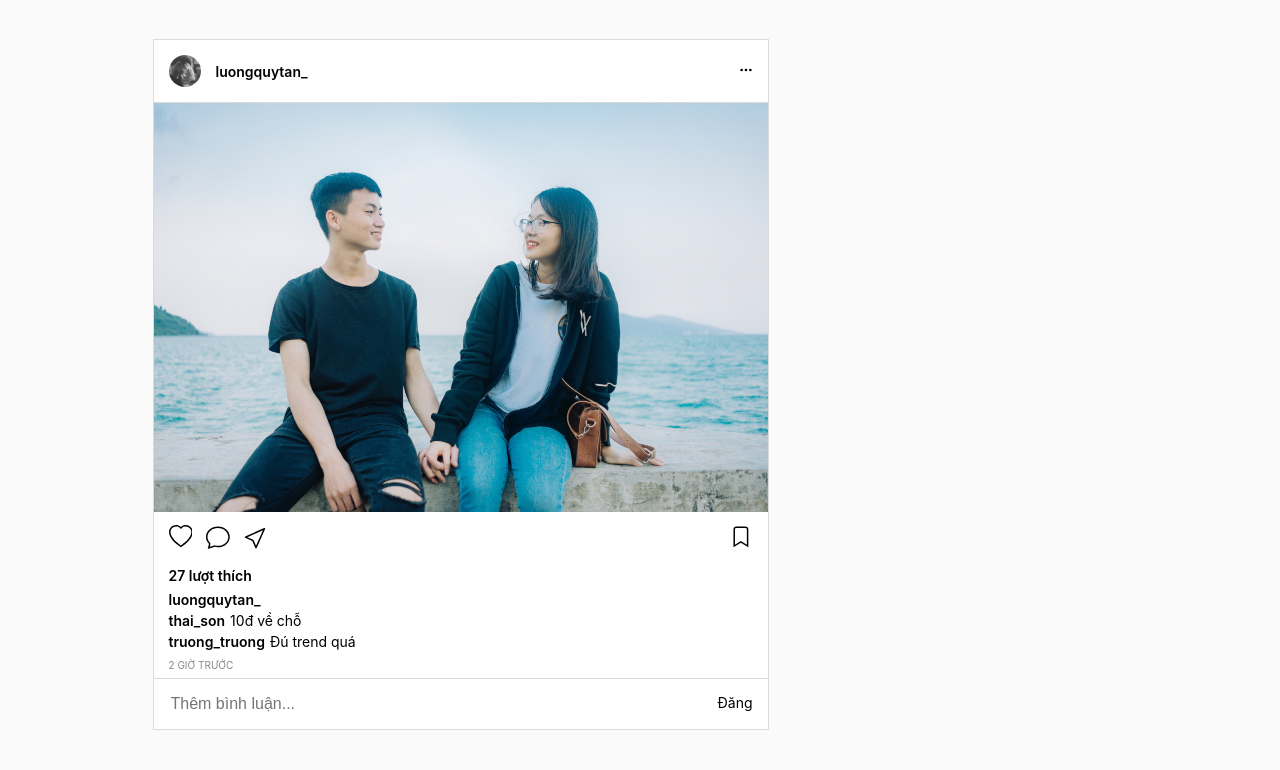
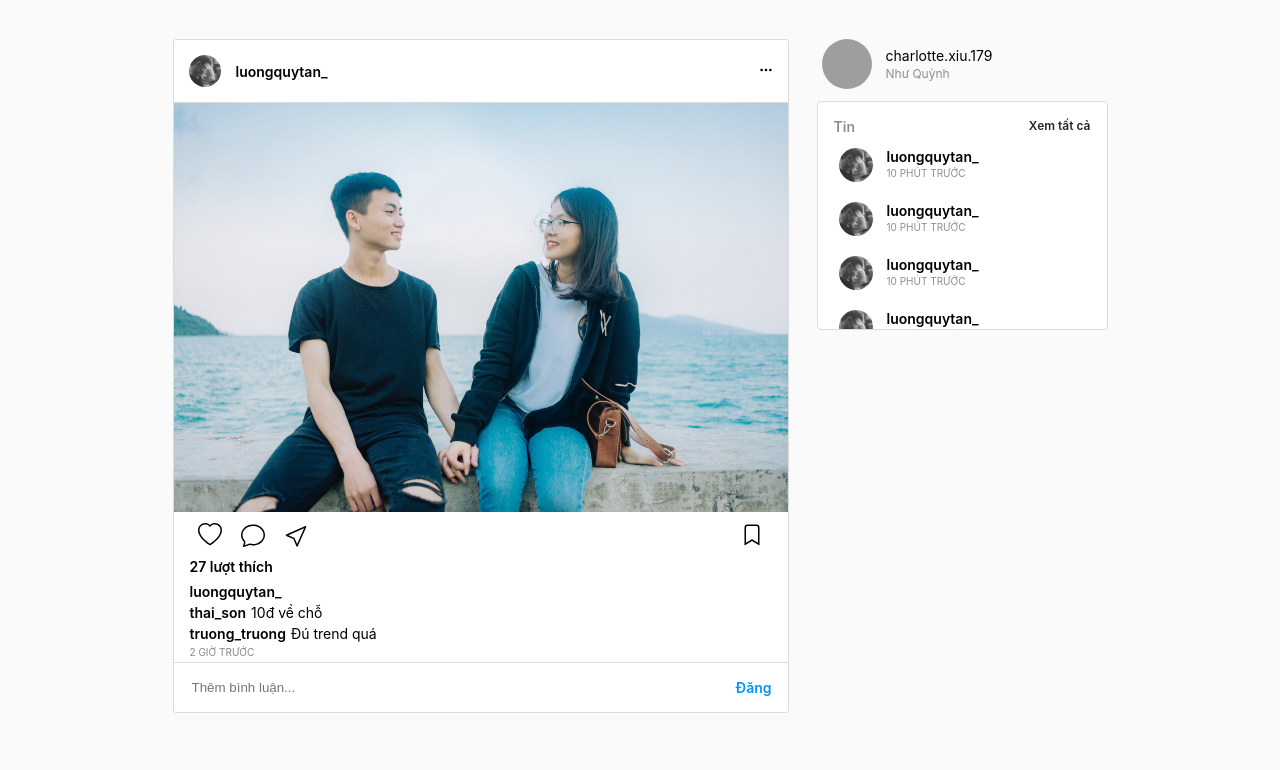
Before and after one commit to nhuquynh1499/instagram-cover, a plain HTML site: page index.html in a window 1280 px wide. Shown: the part 54-824 px from the top of the page. Drawn offline with Linux system fonts and the light colour scheme; grey boxes are pictures that could not be loaded.

Commit message:
Add user and story in nav-bar

```diff
--- a/index.html
+++ b/index.html
@@ -121,8 +121,6 @@
                 <div class="emotion">
                   <svg
                     class="item-action bi bi-heart"
-                    width="1.7em"
-                    height="1.7em"
                     viewBox="0 0 16 16"
                     fill="currentColor"
                     xmlns="http://www.w3.org/2000/svg"
@@ -135,8 +133,6 @@
                   </svg>
                   <svg
                     class="item-action bi bi-chat"
-                    width="1.7em"
-                    height="1.7em"
                     viewBox="0 0 16 16"
                     fill="currentColor"
                     xmlns="http://www.w3.org/2000/svg"
@@ -149,8 +145,6 @@
                   </svg>
                   <svg
                     class="item-action bi bi-cursor"
-                    width="1.7em"
-                    height="1.7em"
                     viewBox="0 0 16 16"
                     fill="currentColor"
                     xmlns="http://www.w3.org/2000/svg"
@@ -180,7 +174,7 @@
                 </div>
               </div>
               <div class="number-like">
-                <p>27 lượt thích</p>
+                27 lượt thích
               </div>
               <div class="caption">
                 <div class="name-user">luongquytan_</div>
@@ -197,12 +191,56 @@
               <div class="time">2 GIỜ TRƯỚC</div>
             </div>
             <div class="add-comment">
-              <input type="text" placeholder="Thêm bình luận..."/>
+              <input type="text" placeholder="Thêm bình luận..." />
               <span>Đăng</span>
             </div>
           </div>
         </div>
-        <div class="nav-bar"></div>
+        <div class="nav-bar">
+          <div class="user">
+            <div class="avatar-user"></div>
+            <div class="name-user">
+              <div class="name-web">charlotte.xiu.179</div>
+              <div class="name-real">Như Quỳnh</div>
+            </div>
+          </div>
+          <div class="story">
+            <div class="header-story">
+              <div class="title">Tin</div>
+              <a href="#"><div class="more">Xem tất cả</div></a>
+            </div>
+            <div class="box-story">
+              <div class="item-story">
+                <div class="avatar-user"></div>
+                <div class="infor">
+                  <div class="name-user">luongquytan_</div>
+                  <div class="time">10 PHÚT TRƯỚC</div>
+                </div>
+              </div>
+              <div class="item-story">
+                <div class="avatar-user"></div>
+                <div class="infor">
+                  <div class="name-user">luongquytan_</div>
+                  <div class="time">10 PHÚT TRƯỚC</div>
+                </div>
+              </div>
+              <div class="item-story">
+                <div class="avatar-user"></div>
+                <div class="infor">
+                  <div class="name-user">luongquytan_</div>
+                  <div class="time">10 PHÚT TRƯỚC</div>
+                </div>
+              </div>
+              <div class="item-story">
+                <div class="avatar-user"></div>
+                <div class="infor">
+                  <div class="name-user">luongquytan_</div>
+                  <div class="time">10 PHÚT TRƯỚC</div>
+                </div>
+              </div>
+            </div>
+          </div>
+        </div>
       </div>
     </div>
   </body>
--- a/style.css
+++ b/style.css
@@ -19,7 +19,7 @@ body {
   padding: 10px 0px;
   justify-content: space-between;
   align-items: center;
-  max-width: 975px;
+  max-width: 935px;
   width: 100%;
 }
 
@@ -59,7 +59,7 @@ body {
 }
 
 .header .menu .item-menu {
-  margin: 0px 0px 0px 20px;
+  margin: 0px 0px 0px 22px;
 }
 
 .header .menu .avatar {
@@ -79,14 +79,13 @@ body {
 .box-main {
   display: flex;
   justify-content: space-between;
-  align-items: center;
-  max-width: 975px;
+  max-width: 935px;
   width: 100%;
 }
 
 .main {
   display: flex;
-  margin: 40px 0px;
+  margin: 40px 28px 40px 0px;
 }
 
 .main .content {
@@ -94,6 +93,7 @@ body {
   width: 100%;
   background-color: #ffffff;
   border: 1px solid #dbdbdb;
+  border-radius: 3px;
 }
 
 .main .content .title-content {
@@ -132,26 +132,30 @@ body {
 .main .content .action {
   display: flex;
   justify-content: space-between;
-  padding: 10px;
+  padding: 0px 16px;
 }
 
 .main .content .action .item-action {
-  padding: 0 5px;
+  padding: 8px;
+  width: 24px;
+  height: 24px;
 }
 
-.main .content .number-like p {
-  padding: 5px 15px;
-  margin: 0;
+.main .content .number-like {
+  padding: 0px 16px;
+  margin-bottom: 8px;
   font-weight: 600;
 }
 
 .main .content .caption {
-  padding: 2px 15px;
+  padding: 0px 16px ;
+  margin-bottom: 4px;
 }
 
 .main .content .comment {
   display: flex;
-  padding: 2px 15px;
+  padding-left: 16px;
+  margin-bottom: 4px;
 }
 
 .main .content .comment p {
@@ -160,23 +164,129 @@ body {
 }
 
 .main .content .time {
-  padding: 7px 15px;
+  padding-left: 16px;
   color: #888;
   font-size: 10px;
+  margin-bottom: 4px;
 }
 
 .main .content .add-comment {
   display: flex;
   justify-content: space-between;
-  padding: 15px;
+  margin-top: 4px;
+  padding: 16px;
   border-top: 1px solid #dbdbdb;
 }
 
 .main .content .add-comment input {
   border: none;
-  font-size: 16px;
+  color: #262626;
 }
 
 .main .content .add-comment input:focus {
   outline: none;
 }
+
+.main .content .add-comment span {
+  color:#0095f6;
+  font-weight: 600;
+}
+
+.nav-bar {
+  margin: 40px 0px;
+  max-width: 293px;
+  width: 100%;
+}
+
+.nav-bar .user {
+  display: flex;
+  align-items: center;
+  margin: 0;
+  padding-left: 5px;
+  margin-bottom: 12px;
+}
+
+.nav-bar .user .avatar-user {
+  width: 50px;
+  height: 50px;
+  background-image: url("image/avatar.JPG");
+  background-size: cover;
+  border-radius: 50%;
+}
+
+.nav-bar .user .name-user {
+  margin-left: 14px;
+}
+
+.nav-bar .user .name-user .name-web {
+  margin-bottom: 2px;
+}
+
+.nav-bar .user .name-user .name-real {
+  font-size: 12px;
+  color: #8e8e8e;
+}
+
+.nav-bar .story {
+  background-color: #ffffff;
+  border: 1px solid #dbdbdb;
+  margin-top: 4px;
+  border-radius: 4px;
+}
+
+.nav-bar .story .header-story {
+  display: flex;
+  justify-content: space-between;
+  padding: 4px 16px;
+  margin-top: 12px;
+}
+
+.nav-bar .story .header-story .title {
+  color: #8e8e8e;
+  font-weight: 600;
+}
+
+.nav-bar .story .header-story a {
+  color: #262626;
+  text-decoration: none;
+}
+
+.nav-bar .story .header-story .more {
+  font-weight: 600;
+  font-size: 12px;
+}
+
+.nav-bar .story .box-story {
+  margin-top: 8px;
+  margin-left: 16px;
+  height: 182px;
+  overflow: hidden auto;
+}
+
+.nav-bar .story .box-story .item-story {
+  display: flex;
+  padding: 1px 16px 1px 5px;
+  height: 52px;
+}
+
+.nav-bar .story .box-story .item-story .avatar-user{
+  width: 34px;
+  height: 34px;
+  background-image: url("image/user.JPG");
+  background-size: cover;
+  border-radius: 50%;
+}
+
+.nav-bar .story .box-story .item-story .infor {
+  margin-left: 14px;
+}
+
+.nav-bar .story .box-story .item-story .infor .name-user {
+  font-weight: 600;
+  margin-bottom: 2px;
+}
+
+.nav-bar .story .box-story .item-story .infor .time {
+  color: #8e8e8e;
+  font-size: 10px;
+}
```
